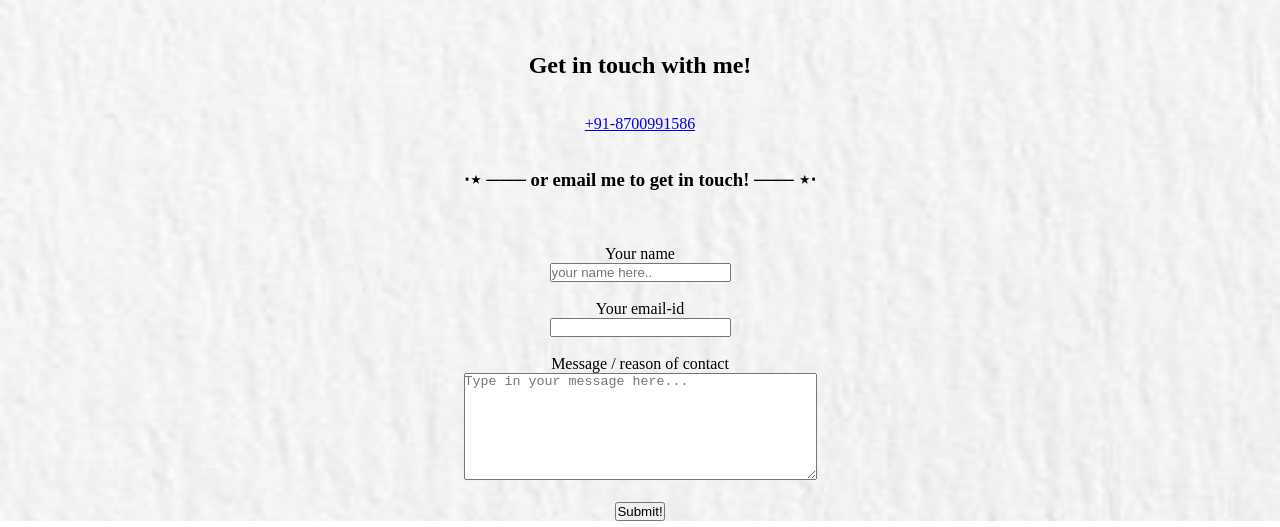
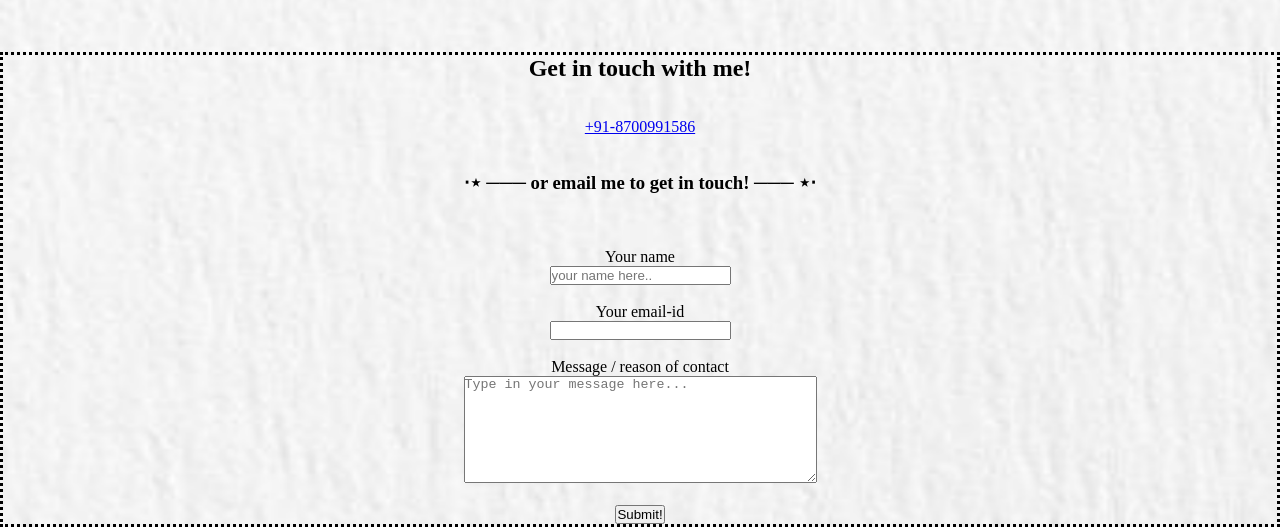
Before and after one commit to Tanishqa1515/Pranjali-Godbole, a plain HTML site: page index.html in a window 1280 px wide. Shown: the part 781-1308 px from the top of the page. Drawn offline with nearby package versions, Linux system fonts and the light colour scheme.

Commit message:
border-style tried

```diff
--- a/Pranjali.css
+++ b/Pranjali.css
@@ -55,4 +55,5 @@ nav ul li ul li a:hover {
 
 #contactme {
     text-align: center;
+    border-style: dotted;
 }
```
